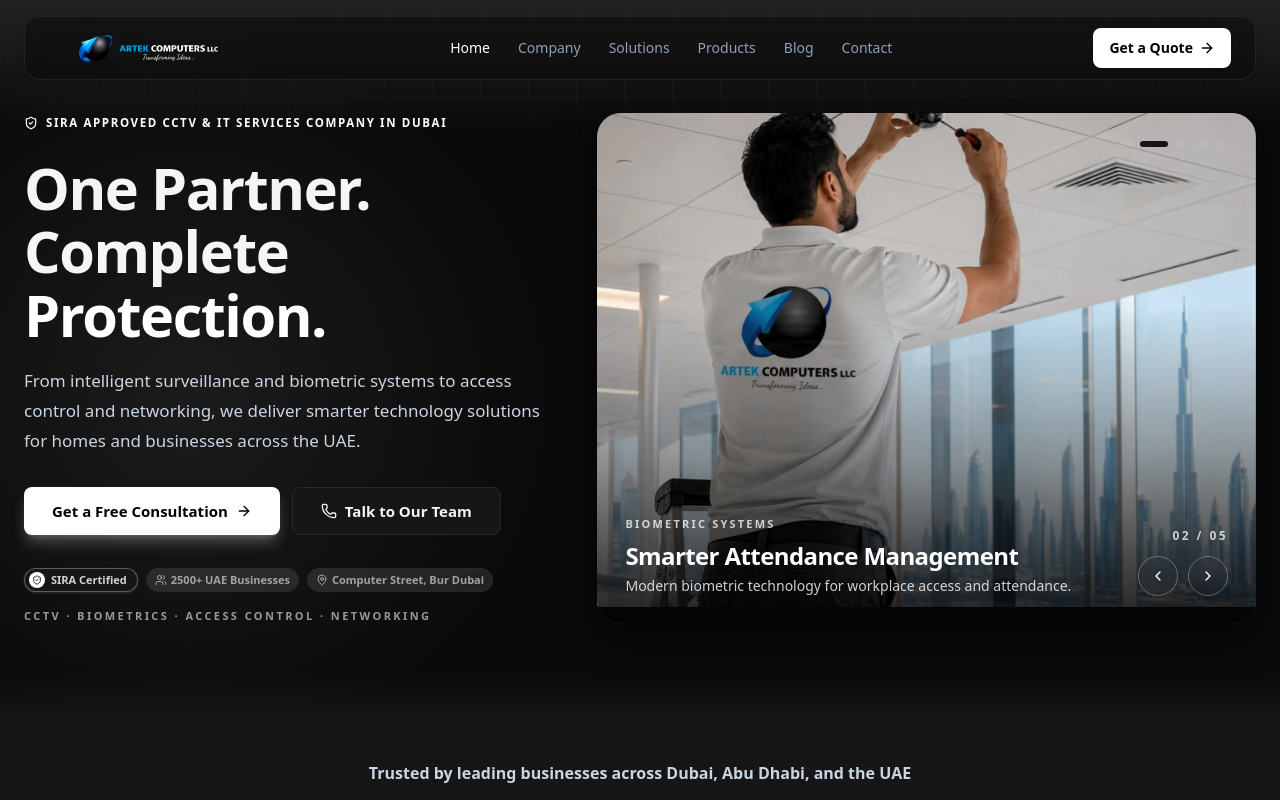
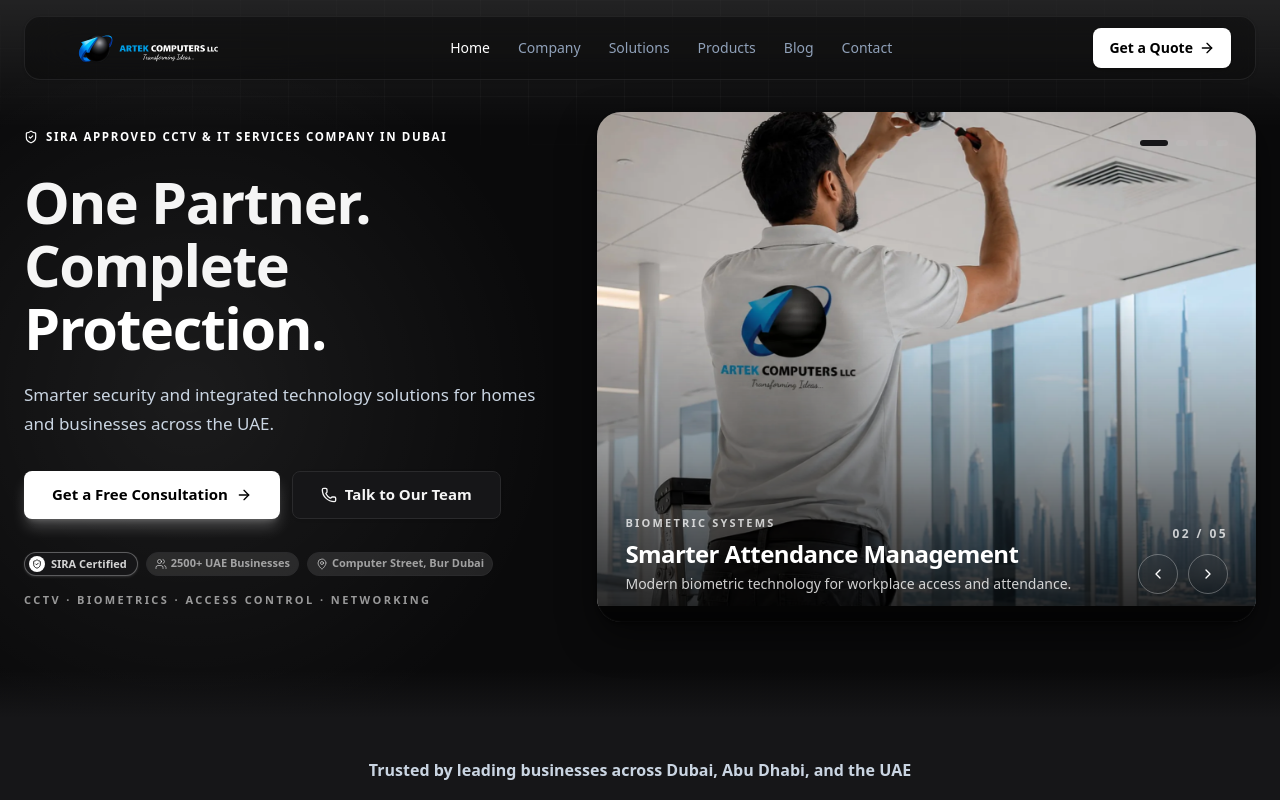
Before and after one commit to Ram7290/Artek, a React (Vite) app: page / in a window 1280 px wide. Shown: the top 800 px of the page. Built offline with nearby package versions, Linux system fonts and the light colour scheme.

Commit message:
refactor(hero): update hero section copy for clarity

```diff
--- a/src/components/home/HeroSection.tsx
+++ b/src/components/home/HeroSection.tsx
@@ -81,9 +81,7 @@ export function HeroSection() {
               lineHeight: 1.75,
             }}
           >
-            From intelligent surveillance and biometric systems to access control
-            and networking, we deliver smarter technology solutions for homes and
-            businesses across the UAE.
+            Smarter security and integrated technology solutions for homes and businesses across the UAE.
           </p>
 
           {/* CTAs: stacked full-width on phones, inline from sm */}
```
